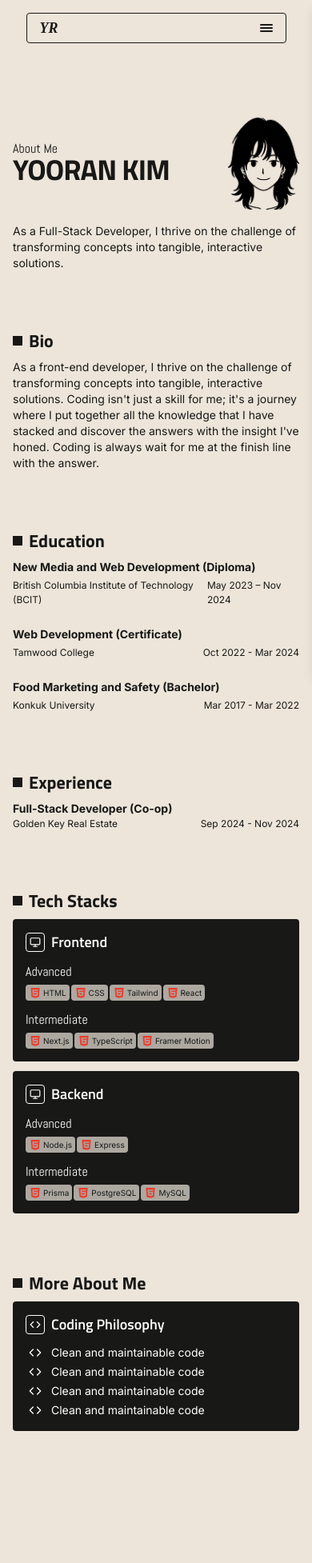
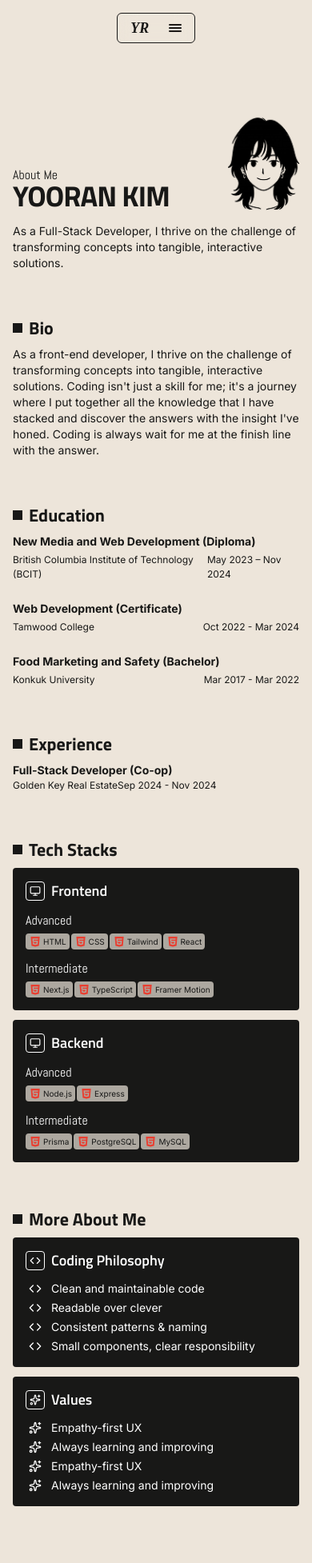
Before and after one commit to yoo-ran/portfoliov2, a Next.js app: page /about in a window 390 px wide. Shown: the top 1954 px of the page at 80% size. Built offline with nearby package versions, Linux system fonts and the light colour scheme; a web font is replaced by a local one.

Commit message:
About Page_tablet, extended tablet, desktop

```diff
--- a/app/about/page.tsx
+++ b/app/about/page.tsx
@@ -1,18 +1,19 @@
 import TechStacksCard from '../../components/ui/TechStackCard';
-import MoreAboutMe from '@/components/ui/MoreAboutMeCard';
+import MoreAboutMeCard from '@/components/ui/MoreAboutMeCard';
+import { MORE_ABOUT_ME } from '@/lib/moreAboutMe-data';
 import { SKILL_CARDS } from '@/lib/skills-data';
 import Image from 'next/image';
 export default function AboutPage() {
   return (
-    <main className="flexCol gap-y-18 w-full dark:bg-black py-36  px-[1rem] md:px-[2rem] lg:px-[5rem] xl:px-[7.5rem] ">
+    <main className="flexCol gap-y-14 lg:gap-y-22 xl:gap-y-26 w-full lg:w-10/12 dark:bg-black py-36  px-[1rem] md:px-[2rem] lg:px-[5rem] xl:px-[7.5rem] ">
       {/* HERO SECTION */}
       <section className="flexCol gap-y-4">
-        <div className="flexRow w-full">
+        <div className="flexRow items-end w-full">
           <div>
             <p className="ty-subtitle capitalize leading-none">about me</p>
             <h1 className="ty-header-title leading-none uppercase">yooran kim</h1>
           </div>
-          <div className="relative w-1/4 aspect-3/4">
+          <div className="relative w-1/4 aspect-3/4 md:w-1/6">
             <Image
               src="/images/hero.png"
               alt="Hero"
@@ -22,19 +23,19 @@ export default function AboutPage() {
             />
           </div>
         </div>
-        <div className=" w-full ty-body1">
+        <div className="w-full md:w-1/2 ty-body1">
           As a Full-Stack Developer, I thrive on the challenge of transforming concepts
           into tangible, interactive solutions.
         </div>
       </section>
 
       {/* BIO SECTION */}
-      <section className="flexCol gap-y-2">
-        <div className="flexRow gap-x-2">
+      <section className="flexCol w-full md:flex-row md:justify-between gap-y-2">
+        <div className="flexRow justify-start gap-x-2 w-2/12">
           <p className="bg-black w-3 h-3"></p>
           <h2 className="ty-h2 capitalize">bio</h2>
         </div>
-        <div className="ty-body1">
+        <div className="ty-body1 md:w-9/12 xl:w-2/3">
           As a front-end developer, I thrive on the challenge of transforming concepts
           into tangible, interactive solutions. Coding isn't just a skill for me; it's a
           journey where I put together all the knowledge that I have stacked and discover
@@ -44,12 +45,12 @@ export default function AboutPage() {
       </section>
 
       {/* EDUCATION SECTION */}
-      <section className="flexCol gap-y-2">
-        <div className="flexRow gap-x-2">
+      <section className="flexCol w-full md:flex-row md:justify-between gap-y-2">
+        <div className="flexRow justify-start gap-x-2">
           <p className="bg-black w-3 h-3"></p>
           <h2 className="ty-h2 capitalize">education</h2>
         </div>
-        <div className="flexCol gap-y-6">
+        <div className="flexCol gap-y-6  md:w-9/12  xl:w-2/3 md:pt-3">
           <ul className="flexCol w-full">
             <li className="flexCol gap-y-1 w-full">
               <p className="ty-body1 font-bold">
@@ -83,12 +84,12 @@ export default function AboutPage() {
       </section>
 
       {/* EXPERIENCE SECTION */}
-      <section className="flexCol gap-y-2 w-full">
+      <section className="flexCol w-full md:flex-row md:justify-between md:items-start gap-y-2">
         <div className="flexRow gap-x-2">
           <p className="bg-black w-3 h-3"></p>
           <h2 className="ty-h2 capitalize">experience</h2>
         </div>
-        <div className="flexCol w-full">
+        <div className="flexCol gap-y-6  md:w-9/12 xl:w-2/3 md:pt-3">
           <ul className="flexCol w-full">
             <li className=" w-full">
               <p className="ty-body1 font-bold">Full-Stack Developer (Co-op) </p>
@@ -102,7 +103,7 @@ export default function AboutPage() {
       </section>
 
       {/* TECH SECTION */}
-      <section className="flexCol gap-y-2 w-full">
+      <section className="flexCol gap-y-2 w-full xl:gap-y-4">
         <div className="flexRow gap-x-2">
           <p className="bg-black w-3 h-3"></p>
           <h2 className="ty-h2 capitalize">tech stacks</h2>
@@ -115,13 +116,20 @@ export default function AboutPage() {
       </section>
 
       {/* MORE ABOUT ME SECTION */}
-      <section className="flexCol gap-y-2 w-full">
+      <section className="flexCol gap-y-2 w-full xl:gap-y-4">
         <div className="flexRow gap-x-2">
           <p className="bg-black w-3 h-3"></p>
           <h2 className="ty-h2 capitalize">more about me</h2>
         </div>
-        <div className="w-full">
-          <MoreAboutMe />
+        <div className="w-full flexCol gap-3 md:flex-row justify-start lg:gap-6">
+          {MORE_ABOUT_ME.map((card) => (
+            <MoreAboutMeCard
+              key={card.title}
+              icon={card.icon} // 👈 card title icon
+              title={card.title}
+              items={card.items}
+            />
+          ))}
         </div>
       </section>
     </main>
--- a/app/layout.tsx
+++ b/app/layout.tsx
@@ -1,7 +1,7 @@
 import type { Metadata } from 'next';
 import { Inter, Abel, Titillium_Web } from 'next/font/google';
 import './globals.css';
-import Header from '@/components/Header';
+import SiteShell from '@/components/SiteShell';
 import Footer from '@/components/Footer';
 
 // Main sans-serif (body)
@@ -31,12 +31,11 @@ export const metadata: Metadata = {
 
 export default function RootLayout({
   children,
-}: Readonly<{
-  children: React.ReactNode;
-}>) {
+}: Readonly<{ children: React.ReactNode }>) {
   return (
-    <html lang="en">
+    <html lang="en" suppressHydrationWarning>
       <body
+        suppressHydrationWarning
         className={`
           ${inter.variable}
           ${titillium.variable}
@@ -46,8 +45,7 @@ export default function RootLayout({
           flex flex-col justify-center items-center
         `}
       >
-        <Header />
-        {children}
+        <SiteShell>{children}</SiteShell>
         <Footer />
       </body>
     </html>
--- a/components/FeaturedProject.tsx
+++ b/components/FeaturedProject.tsx
@@ -27,8 +27,8 @@ export default function ProjectCard({ project }: Props) {
           </div>
           <p className="ty-body2">{project.description}</p>
           <div className="w-full flexRow flex-wrap justify-start gap-1 mt-4">
-            {project.techStacks.map((tech) => (
-              <TechChip item={tech} />
+            {project.techStacks.map((tech, idx) => (
+              <TechChip key={`${project.title}-${tech.label}-${idx}`} item={tech} />
             ))}
           </div>
         </div>
--- a/components/Header.tsx
+++ b/components/Header.tsx
@@ -1,41 +1,41 @@
 'use client';
 
-import { useState } from 'react';
-import MobileMenu from './MobileMenu';
+type HeaderProps = {
+  menuOpen: boolean;
+  onToggleMenu: () => void;
+};
 
-export default function Header() {
-  const [menuOpen, setMenuOpen] = useState(false);
+export default function Header({ menuOpen, onToggleMenu }: HeaderProps) {
+  return (
+    <header className="fixed top-4 z-50 flexRow border rounded-md w-1/4 md:w-1/2 lg:w-1/3 px-4 py-1 backdrop-blur-md">
+      <p className="font-logo font-bold italic text-lg md:text-xl lg:text-2xl">YR</p>
 
-  return (
-    <main className="fixed top-4 flexRow border rounded-sm w-10/12 px-4 py-1 ">
-      <p className="font-logo font-bold italic text-lg md:text-xl lg:text-2xl">YR</p>
-      <section className="hidden md:block">
-        <nav className="flexRow gap-x-2 lg:gap-x-4  uppercase font-black font-title text-md lg:text-xl">
-          <a className="hover:underline" href="#">
+      {/* Desktop nav */}
+      <nav className="hidden md:flex gap-x-2 lg:gap-x-4 uppercase font-black font-title text-md lg:text-xl">
+        <a className="hover:underline" href="#home">
           Home
         </a>
-          <a className="hover:underline" href="#">
+        <a className="hover:underline" href="#about">
           About
         </a>
-          <a className="hover:underline" href="#">
-            projects
+        <a className="hover:underline" href="#projects">
+          Projects
         </a>
       </nav>
-      </section>
 
+      {/* Mobile menu button */}
       <button
         id="menuBtn"
-        onClick={() => setMenuOpen(true)}
-        className="md:hidden flexCol gap-y-0.5"
+        onClick={onToggleMenu}
+        className="md:hidden ml-auto flexCol gap-y-0.5"
         aria-label="Open menu"
-        aria-expanded="false"
+        aria-expanded={menuOpen}
         aria-controls="mobileMenu"
       >
-        <p className="bg-stone-900 w-4 h-0.5 rounded-sm"></p>
-        <p className="bg-stone-900 w-4 h-0.5 rounded-sm"></p>
-        <p className="bg-stone-900 w-4 h-0.5 rounded-sm"></p>
+        <span className="bg-stone-900 w-4 h-0.5 rounded-sm" />
+        <span className="bg-stone-900 w-4 h-0.5 rounded-sm" />
+        <span className="bg-stone-900 w-4 h-0.5 rounded-sm" />
       </button>
-      <MobileMenu open={menuOpen} onClose={() => setMenuOpen(false)} />
-    </main>
+    </header>
   );
 }
--- a/components/Projects.tsx
+++ b/components/Projects.tsx
@@ -9,7 +9,7 @@ export default function Projects() {
   return (
     <section className="flexCol gap-y-3 w-full dark:bg-black">
       <h2 className="ty-h2">Projects</h2>
-      <FeaturedProject project={featuredProject} />
+      <FeaturedProject key={featuredProject.title} project={featuredProject} />
       <div className="grid grid-cols-1 w-full gap-y-3 md:grid-cols-2 md:gap-x-6 lg:grid-cols-3">
         {restProjects.map((project) => (
           <ProjectCard key={project.title} project={project} />
--- /dev/null
+++ b/components/SiteShell.tsx
@@ -0,0 +1,19 @@
+'use client';
+
+import { useState } from 'react';
+import Header from './Header';
+import MobileMenu from './MobileMenu';
+
+export default function SiteShell({ children }: { children: React.ReactNode }) {
+  const [menuOpen, setMenuOpen] = useState(false);
+  const toggleMenu = () => setMenuOpen((v) => !v);
+  const closeMenu = () => setMenuOpen(false);
+
+  return (
+    <>
+      <Header menuOpen={menuOpen} onToggleMenu={toggleMenu} />
+      <MobileMenu open={menuOpen} onClose={closeMenu} />
+      <main>{children}</main>
+    </>
+  );
+}
--- a/components/ui/MoreAboutMeCard.tsx
+++ b/components/ui/MoreAboutMeCard.tsx
@@ -1,28 +1,27 @@
-import { Code } from 'lucide-react';
-export default function MoreAboutMe() {
+// MoreAboutMeCard.tsx
+import type { LucideIcon } from 'lucide-react';
+
+type Props = {
+  icon: LucideIcon;
+  title: string;
+  items: string[];
+};
+
+export default function MoreAboutMeCard({ icon: TitleIcon, title, items }: Props) {
   return (
-    <div className="flexCol gap-y-3 w-full md:w-1/2 lg:w-1/3  bg-black p-4 rounded-sm lg:p-5 xl:p-6 lg:rounded-lg dark:bg-black">
+    <div className="flexCol gap-y-3 xl:gap-y-6 w-full md:w-1/2 bg-black p-4 rounded-sm md:p-5 lg:p-6 xl:p-8 md:rounded-md lg:rounded-lg">
       <div className="flexRow gap-x-2">
-        <Code className="border rounded-sm p-1 text-white" />
-        <p className="capitalize ty-h3 text-white">Coding Philosophy</p>
+        <TitleIcon className="border rounded-sm p-1 text-white" />
+        <p className="capitalize ty-h3 text-white">{title}</p>
       </div>
-      <ul className="flexCol gap-y-1 text-white pl-1">
-        <li className="flexRow gap-x-3">
-          <Code className="w-4 h-4" />
-          <p className="ty-body1">Clean and maintainable code</p>
-        </li>
-        <li className="flexRow gap-x-3">
-          <Code className="w-4 h-4" />
-          <p className="ty-body1">Clean and maintainable code</p>
-        </li>
-        <li className="flexRow gap-x-3">
-          <Code className="w-4 h-4" />
-          <p className="ty-body1">Clean and maintainable code</p>
-        </li>
-        <li className="flexRow gap-x-3">
-          <Code className="w-4 h-4" />
-          <p className="ty-body1">Clean and maintainable code</p>
-        </li>
+
+      <ul className="flexCol gap-y-1 xl:gap-y-2 text-white pl-1">
+        {items.map((content, idx) => (
+          <li key={idx} className="flexRow gap-x-3">
+            <TitleIcon className="w-4 h-4" />
+            <p className="ty-body1">{content}</p>
+          </li>
+        ))}
       </ul>
     </div>
   );
--- a/components/ui/ProjectCard.tsx
+++ b/components/ui/ProjectCard.tsx
@@ -25,8 +25,8 @@ export default function ProjectCard({ project }: Props) {
         </div>
         <p className="ty-body2">{project.description}</p>
         <div className="w-full flexRow flex-wrap justify-start gap-1 mt-4">
-          {project.techStacks.map((tech) => (
-            <TechChip item={tech} />
+          {project.techStacks.map((tech, idx) => (
+            <TechChip key={`${project.title}-${tech.label}-${idx}`} item={tech} />
           ))}
         </div>
       </div>
--- a/components/ui/TechStackCard.tsx
+++ b/components/ui/TechStackCard.tsx
@@ -4,7 +4,7 @@ import { SkillCardData } from '@/lib/skills-data';
 
 export default function TechStacksCard({ data }: { data: SkillCardData }) {
   return (
-    <div className="flexCol gap-y-3 w-full md:w-1/2 lg:w-1/3  bg-black p-4 rounded-sm lg:p-5 xl:p-6 lg:rounded-lg dark:bg-black">
+    <div className="flexCol gap-y-3 xl:gap-y-6 w-full md:w-1/2 lg:w-1/2  bg-black p-4 md:p-5 rounded-sm md:rounded-md lg:p-6 xl:p-8 lg:rounded-lg dark:bg-black">
       <div className="flexRow gap-x-2">
         <Monitor className="border rounded-sm p-1 text-white" />
         <p className="capitalize ty-h3 text-white">{data.title}</p>
@@ -12,7 +12,7 @@ export default function TechStacksCard({ data }: { data: SkillCardData }) {
 
       <div className="flexCol gap-y-1">
         <p className="capitalize ty-subtitle text-white">advanced</p>
-        <div className="flexRow gap-x-0.5">
+        <div className="flexRow gap-x-0.5 md:gap-x-1 xl:gap-x-2">
           {data.advanced.map((item) => (
             <TechChip key={item.label} item={item} />
           ))}
@@ -21,7 +21,7 @@ export default function TechStacksCard({ data }: { data: SkillCardData }) {
 
       <div className="flexCol gap-y-1">
         <p className="capitalize ty-subtitle text-white">intermediate</p>
-        <div className="flexRow gap-x-0.5">
+        <div className="flexRow gap-x-0.5 md:gap-x-1 xl:gap-x-2">
           {data.intermediate.map((item) => (
             <TechChip key={item.label} item={item} />
           ))}
--- /dev/null
+++ b/lib/moreAboutMe-data.ts
@@ -0,0 +1,32 @@
+// moreAboutMe.data.ts
+import { Code, Sparkles } from 'lucide-react';
+import type { LucideIcon } from 'lucide-react';
+
+type MoreAboutMeCardData = {
+  icon: LucideIcon; // card title icon
+  title: string;
+  items: string[]; // 👈 just content
+};
+
+export const MORE_ABOUT_ME: MoreAboutMeCardData[] = [
+  {
+    icon: Code,
+    title: 'Coding Philosophy',
+    items: [
+      'Clean and maintainable code',
+      'Readable over clever',
+      'Consistent patterns & naming',
+      'Small components, clear responsibility',
+    ],
+  },
+  {
+    icon: Sparkles,
+    title: 'Values',
+    items: [
+      'Empathy-first UX',
+      'Always learning and improving',
+      'Empathy-first UX',
+      'Always learning and improving',
+    ],
+  },
+];
```
Also changed, not shown: components/MobileMenu.tsx (+63 -16 lines). Lines whose indentation alone changed are shown as unchanged.
